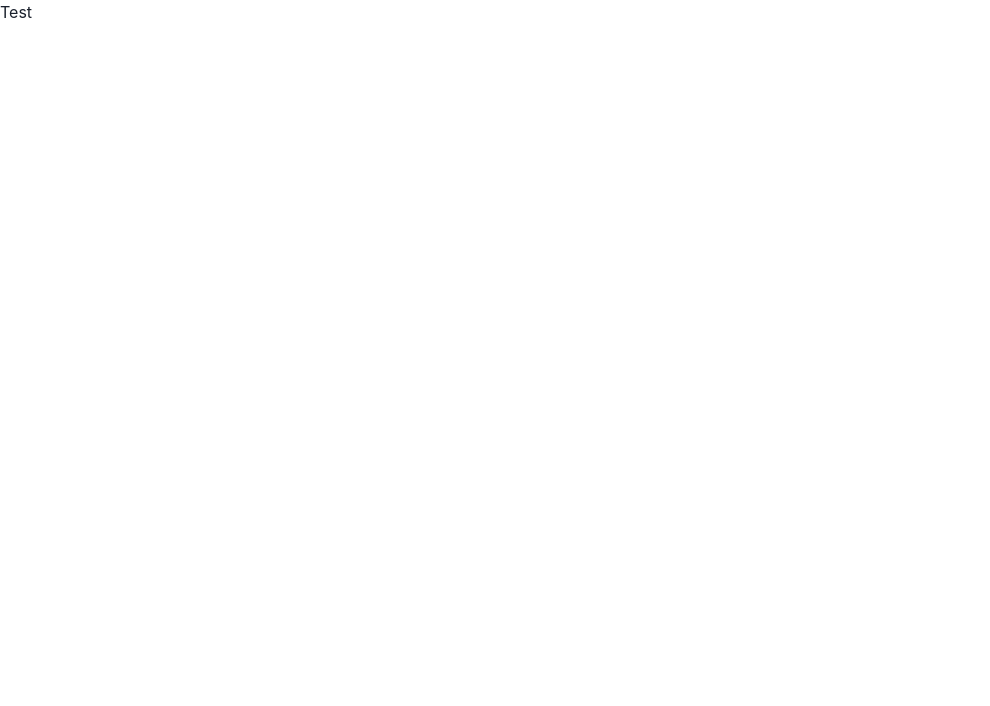
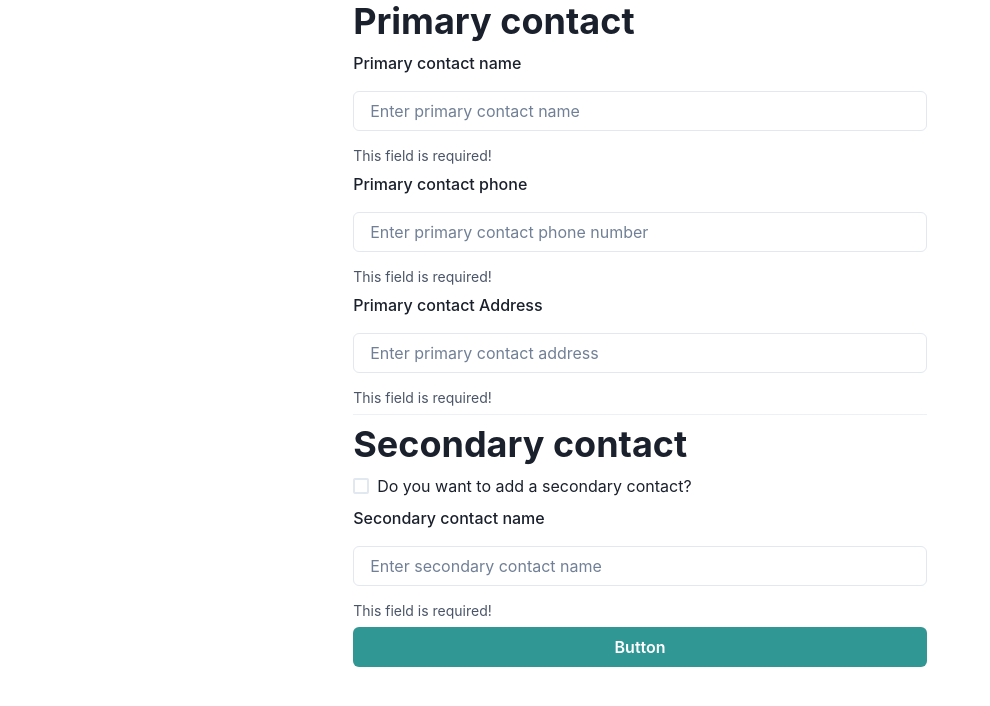
Before and after one commit to amirrajabi/lapisit-test, a React (Create React App) app: page / in a window 1280 px wide. Shown: the top 706 px of the page, without its empty margins (0-990 px from the left). Built offline with nearby package versions, Linux system fonts and the light colour scheme.

Commit message:
Add reading JSON and create basic form

```diff
--- a/src/App.js
+++ b/src/App.js
@@ -1,9 +1,30 @@
+import {
+  Container,
+  Stack,
+  FormControl,
+  Button,
+  Divider,
+} from '@chakra-ui/react';
+
 import formSchema from './api/formSchema.json';
-
-console.log(formSchema);
+import Section from './components/Section';
 
 function App() {
-  return <div className='App'>Test</div>;
+  return (
+    <Container>
+      <FormControl>
+        <Stack>
+          <Section schema={formSchema.sections} levelId={0} />
+          <Divider />
+          <Section schema={formSchema.sections} levelId={1} />
+
+          <Button colorScheme='teal' variant='solid'>
+            Button
+          </Button>
+        </Stack>
+      </FormControl>
+    </Container>
+  );
 }
 
 export default App;
--- /dev/null
+++ b/src/components/Element.js
@@ -0,0 +1,30 @@
+import React from 'react';
+
+import InputElement from './elements/InputElement';
+import CheckboxElement from './elements/CheckboxElement';
+
+const Element = ({
+  field: { id, label, type, required, placeholder, defaultValue },
+}) => {
+  switch (type) {
+    case 'text':
+      return (
+        <InputElement
+          id={id}
+          label={label}
+          type={type}
+          required={required}
+          placeholder={placeholder}
+          defaultValue={defaultValue}
+        />
+      );
+    case 'checkbox':
+      return (
+        <CheckboxElement id={id} label={label} defaultValue={defaultValue} />
+      );
+    default:
+      return null;
+  }
+};
+
+export default Element;
--- /dev/null
+++ b/src/components/Section.js
@@ -0,0 +1,28 @@
+import { useState, useEffect } from 'react';
+import { Heading, Stack } from '@chakra-ui/react';
+
+import Element from './Element';
+
+function Section({ schema, levelId }) {
+  const [elements, setElements] = useState(null);
+
+  useEffect(() => {
+    setElements(schema[levelId]);
+    console.log(schema);
+  }, [schema, levelId]);
+
+  const { fields, label } = elements ?? {};
+
+  return (
+    <>
+      <Heading as='h2' size='xl'>
+        {label}
+      </Heading>
+      {fields
+        ? fields.map((field, i) => <Element key={i} field={field} />)
+        : null}
+    </>
+  );
+}
+
+export default Section;
--- /dev/null
+++ b/src/components/elements/CheckboxElement.js
@@ -0,0 +1,8 @@
+import React from 'react';
+import { Checkbox } from '@chakra-ui/react';
+
+const CheckboxElement = ({ id, label, defaultValue }) => {
+  return <Checkbox id={id}>{label}</Checkbox>;
+};
+
+export default CheckboxElement;
--- /dev/null
+++ b/src/components/elements/InputElement.js
@@ -0,0 +1,28 @@
+import React from 'react';
+import { FormLabel, FormHelperText, Input } from '@chakra-ui/react';
+
+const InputElement = ({
+  id,
+  label,
+  type,
+  required,
+  placeholder,
+  defaultValue,
+}) => {
+  return (
+    <>
+      <FormLabel>{label}</FormLabel>
+      <Input
+        id={id}
+        type={type}
+        placeholder={placeholder ? placeholder : ''}
+        value={defaultValue}
+      />
+      {required ? (
+        <FormHelperText>This field is required!</FormHelperText>
+      ) : null}
+    </>
+  );
+};
+
+export default InputElement;
```
